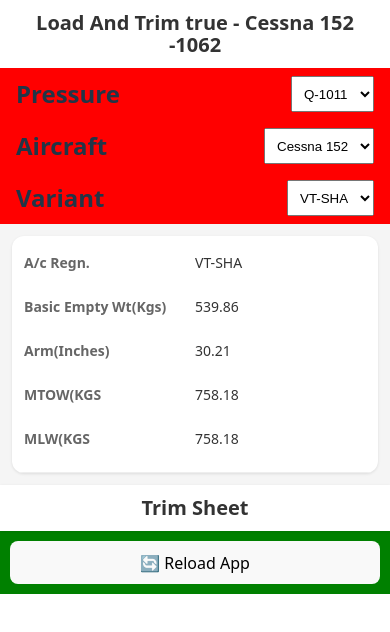
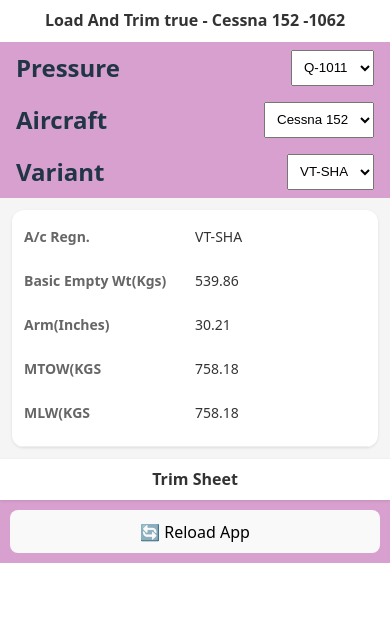
Before and after one commit to bibin-jaimon/2025-load-trim-pwa, a React (Vite) app: page / in a window 390 px wide. Shown: the top 632 px of the page. Built offline with nearby package versions, Linux system fonts and the light colour scheme.

Commit message:
update background

```diff
--- a/src/App.css
+++ b/src/App.css
@@ -64,7 +64,7 @@
   padding: 0;
   display: flex;
   flex-direction: column;
-  background-color: #c11818;
+  background-color: #d7a0ce;
 }
 
 h1 {
@@ -82,7 +82,7 @@
 /* Mobile-specific styles */
 @media screen and (max-width: 768px) {
   h1 {
-    font-size: 20px;
+    font-size: 16px;
     padding: 12px;
   }
 }
--- a/src/App.jsx
+++ b/src/App.jsx
@@ -58,7 +58,7 @@
   return (
     <div
       style={{
-        background: "green",
+        background: "#d7a0ce",
         maxWidth: "100%",
         width: "100%",
       }}
--- a/src/components/selector/selector-with-title.jsx
+++ b/src/components/selector/selector-with-title.jsx
@@ -8,7 +8,7 @@
         justifyContent: "space-between",
         alignItems: "space-between",
         padding: "8px 16px",
-        background: "red",
+        background: "#d7a0ce",
       }}
     >
       <h2 style={{ margin: 0, flex: 1 }}>{title}</h2>
```
